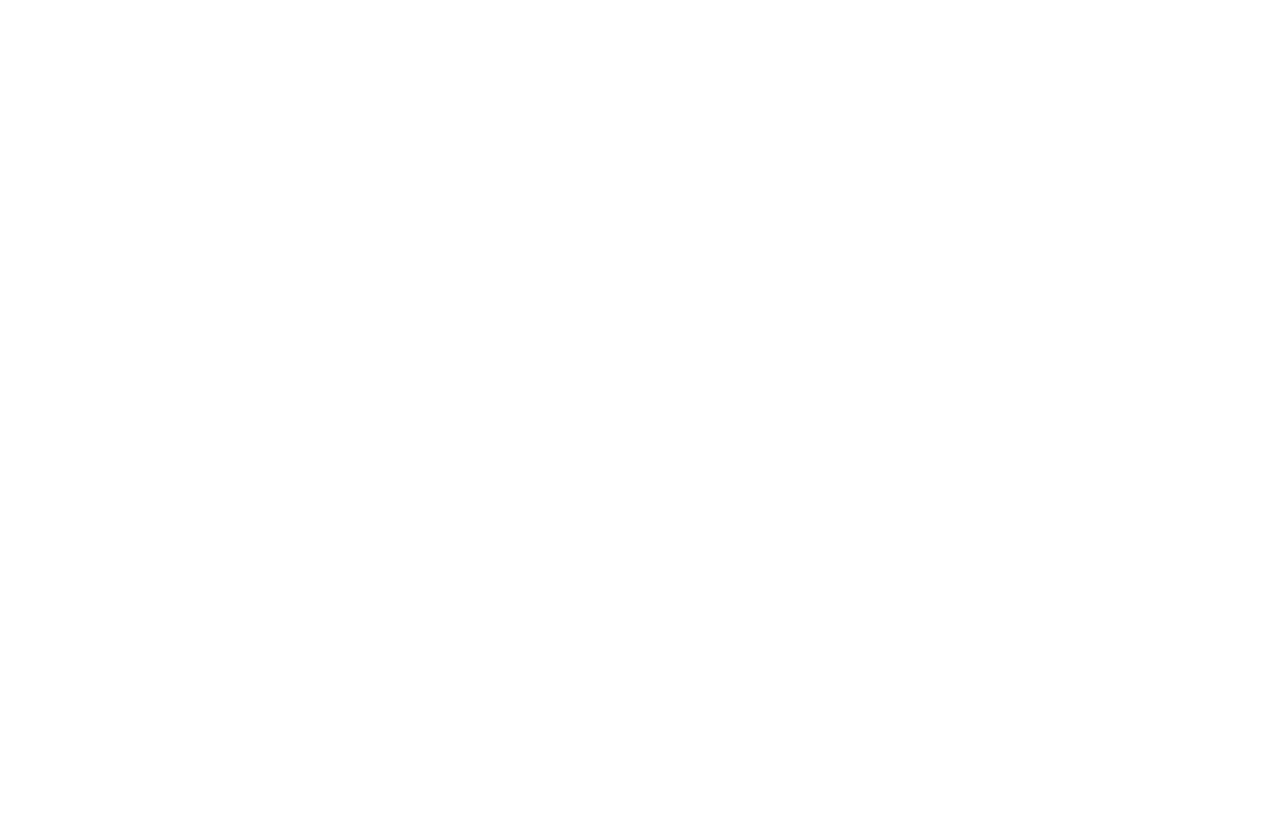
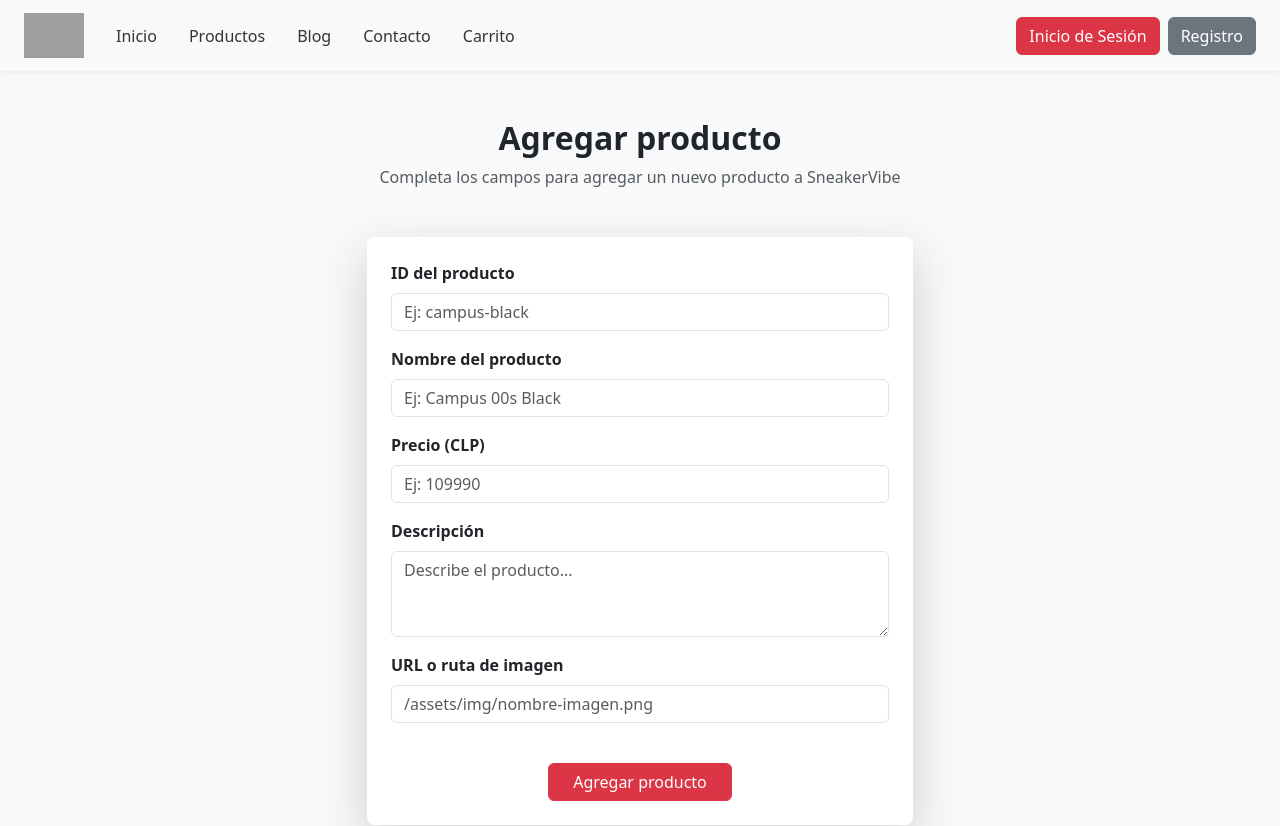
Before and after one commit to MatGaldames/SneakerVibeReact, a React (Vite) app: page /vistaAdmin in a window 1280 px wide. Before the commit this address had no page. Shown: the top 826 px of the page. Before the commit the page ends 800 px from the top, so only its background shows below. Built offline with nearby package versions, Linux system fonts and the light colour scheme; grey boxes are pictures that could not be loaded.

Commit message:
vista admin

```diff
--- a/src/Router.jsx
+++ b/src/Router.jsx
@@ -10,6 +10,7 @@
 import Contacto from "./pages/Contacto";
 import Blog from "./pages/Blog";
 import Carrito from "./pages/Carrito";
+import VistaAdmin from "./pages/vistaAdmin";
 
 export default function Router() {
   return (
@@ -25,6 +26,7 @@
           <Route path="categoria" element={<CategoriaDetalle />} />
           <Route path="carrito" element={<Carrito />} />
           <Route path="blog" element={<Blog />} />
+          <Route path="vistaAdmin" element={<VistaAdmin/>} />
         </Route>
       </Routes>
     </BrowserRouter>
--- /dev/null
+++ b/src/pages/vistaAdmin.jsx
@@ -0,0 +1,96 @@
+import React from "react";
+
+export default function VistaAdmin() {
+  return (
+    <main className="flex-grow-1 bg-light min-vh-100 py-5">
+      <div className="container">
+        <div className="text-center mb-5">
+          <h2 className="fw-bold text-dark neon-text">Agregar producto</h2>
+          <p className="text-muted">
+            Completa los campos para agregar un nuevo producto a SneakerVibe
+          </p>
+        </div>
+
+        <div className="row justify-content-center">
+          <div className="col-12 col-md-8 col-lg-6">
+            <div className="card neon-card p-4 shadow-lg border-0 rounded-3">
+              <form className="d-flex flex-column gap-3">
+                {/* ID */}
+                <div>
+                  <label htmlFor="idProducto" className="form-label fw-semibold">
+                    ID del producto
+                  </label>
+                  <input
+                    type="text"
+                    id="idProducto"
+                    className="form-control neon-input"
+                    placeholder="Ej: campus-black"
+                  />
+                </div>
+
+                {/* Nombre */}
+                <div>
+                  <label htmlFor="nombre" className="form-label fw-semibold">
+                    Nombre del producto
+                  </label>
+                  <input
+                    type="text"
+                    id="nombre"
+                    className="form-control neon-input"
+                    placeholder="Ej: Campus 00s Black"
+                  />
+                </div>
+
+                {/* Precio */}
+                <div>
+                  <label htmlFor="precio" className="form-label fw-semibold">
+                    Precio (CLP)
+                  </label>
+                  <input
+                    type="number"
+                    id="precio"
+                    className="form-control neon-input"
+                    placeholder="Ej: 109990"
+                  />
+                </div>
+
+                {/* Descripción */}
+                <div>
+                  <label htmlFor="descripcion" className="form-label fw-semibold">
+                    Descripción
+                  </label>
+                  <textarea
+                    id="descripcion"
+                    className="form-control neon-input"
+                    rows="3"
+                    placeholder="Describe el producto..."
+                  ></textarea>
+                </div>
+
+                {/* Imagen */}
+                <div>
+                  <label htmlFor="imagen" className="form-label fw-semibold">
+                    URL o ruta de imagen
+                  </label>
+                  <input
+                    type="text"
+                    id="imagen"
+                    className="form-control neon-input"
+                    placeholder="/assets/img/nombre-imagen.png"
+                  />
+                </div>
+
+                {/* Botón */}
+                <div className="text-center mt-4">
+                  <button type="submit" className="btn btn-danger px-4 neon-btn">
+                    Agregar producto
+                  </button>
+                </div>
+              </form>
+            </div>
+          </div>
+        </div>
+      </div>
+    </main>
+  );
+}
```
